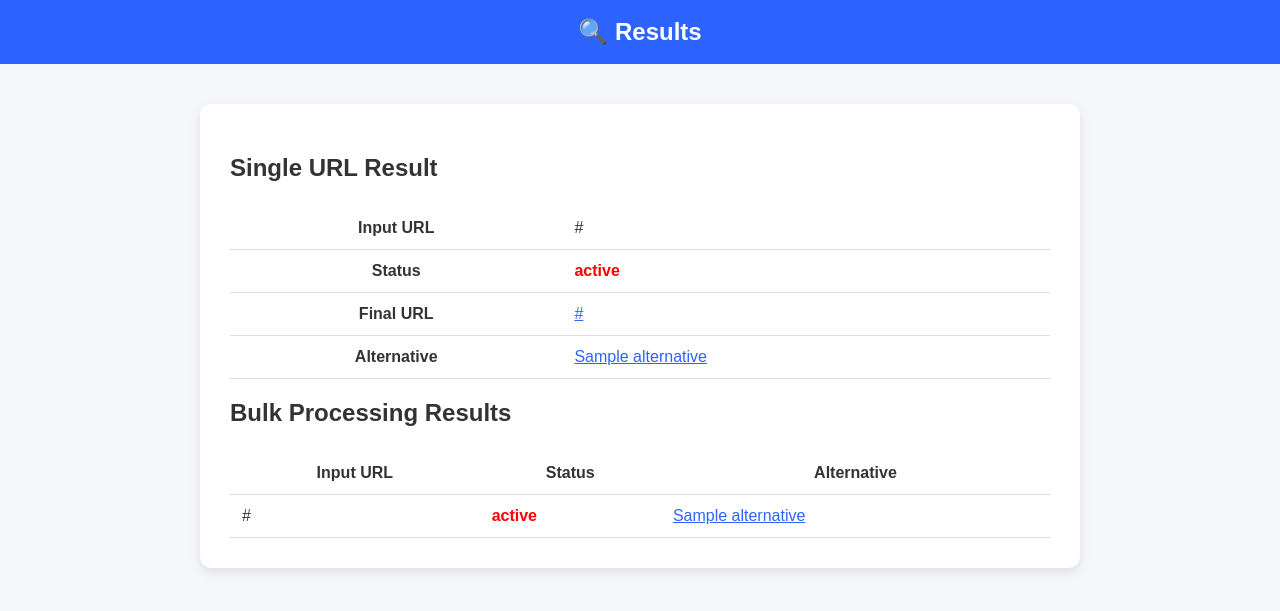
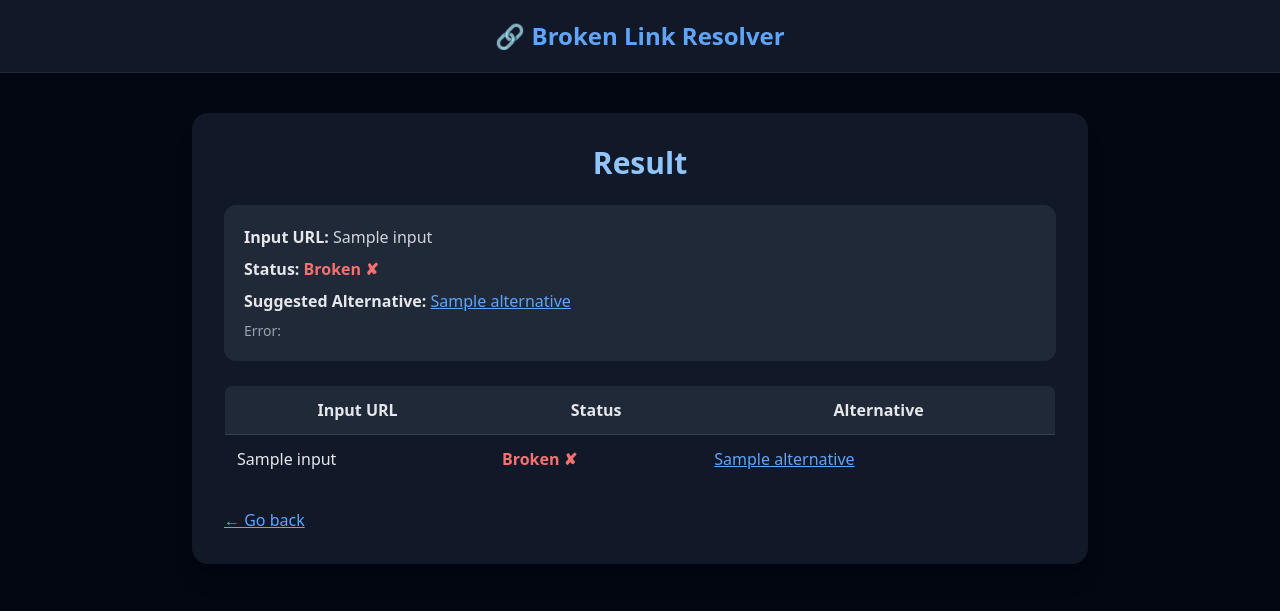
Before and after one commit to rksxox-coder/broken-link-resolver, a Flask app: template templates/result.html in a window 1280 px wide. Shown: the top 611 px of the page. Run offline with Flask 3, Linux system fonts and the light colour scheme; the template is opened without the code that fills it: most values are stand-ins (such as "Sample title", 1, 10 or a date in 2020); parts of the project's set-up code (start-up, migrations or seed data) failed here and were passed over; some libraries are stand-ins or nearby versions.

Commit message:
Update result.html

```diff
--- a/templates/result.html
+++ b/templates/result.html
@@ -1,84 +1,83 @@
-<!DOCTYPE html>
-<html>
-<head>
-    <title>Result - Broken Link Resolver</title>
-    <link rel="stylesheet" href="/static/css/style.css">
-</head>
-<body>
+{% extends "base.html" %}
+{% block content %}
 
-<div class="header">🔍 Results</div>
+<div class="max-w-4xl mx-auto p-8 rounded-2xl bg-gray-900 shadow-xl">
 
-<div class="container">
+    <h2 class="text-3xl font-bold text-blue-300 text-center mb-6">Result</h2>
 
+    <!-- SINGLE RESULT -->
     {% if result %}
-        <h2>Single URL Result</h2>
+    <div class="p-5 rounded-xl bg-gray-800">
 
-        <table class="result-table">
+        <p class="mb-2">
+            <span class="font-semibold">Input URL:</span>
+            <span class="text-gray-300">{{ result.input }}</span>
+        </p>
+
+        <p>
+            <span class="font-semibold">Status:</span>
+
+            {% if result.working %}
+                <span class="text-green-400 font-bold">Working ✔</span>
+            {% else %}
+                <span class="text-red-400 font-bold">Broken ✘</span>
+            {% endif %}
+        </p>
+
+        {% if result.alternative %}
+        <p class="mt-2">
+            <span class="font-semibold">Suggested Alternative:</span>
+            <a href="{{ result.alternative }}" class="text-blue-400 underline">
+                {{ result.alternative }}
+            </a>
+        </p>
+        {% endif %}
+
+        <p class="mt-2 text-gray-400 text-sm">
+            Error: {{ result.error }}
+        </p>
+
+    </div>
+    {% endif %}
+
+    <!-- BULK RESULTS -->
+    {% if results %}
+    <table class="w-full mt-6 border border-gray-700 rounded-lg overflow-hidden">
+        <thead class="bg-gray-800">
             <tr>
-                <th>Input URL</th>
-                <td>{{ result.url }}</td>
+                <th class="p-3 border-b border-gray-700">Input URL</th>
+                <th class="p-3 border-b border-gray-700">Status</th>
+                <th class="p-3 border-b border-gray-700">Alternative</th>
             </tr>
-            <tr>
-                <th>Status</th>
-                <td class="{{ 'status-ok' if result.valid else 'status-broken' }}">
-                    {{ result.status }}
+        </thead>
+        <tbody>
+            {% for item in results %}
+            <tr class="border-b border-gray-700">
+                <td class="p-3">{{ item.input }}</td>
+                <td class="p-3">
+                    {% if item.working %}
+                        <span class="text-green-400 font-bold">Working ✔</span>
+                    {% else %}
+                        <span class="text-red-400 font-bold">Broken ✘</span>
+                    {% endif %}
                 </td>
-            </tr>
-            <tr>
-                <th>Final URL</th>
-                <td>
-                    {% if result.final_url %}
-                        <a href="{{ result.final_url }}" target="_blank">{{ result.final_url }}</a>
+                <td class="p-3">
+                    {% if item.alternative %}
+                    <a href="{{ item.alternative }}" class="text-blue-400 underline">
+                        {{ item.alternative }}
+                    </a>
                     {% else %}
-                        -
+                        <span class="text-gray-500">—</span>
                     {% endif %}
                 </td>
             </tr>
-            <tr>
-                <th>Alternative</th>
-                <td>
-                    {% if result.alternative %}
-                        <a href="{{ result.alternative }}" target="_blank">{{ result.alternative }}</a>
-                    {% else %}
-                        No alternative found
-                    {% endif %}
-                </td>
-            </tr>
-        </table>
+            {% endfor %}
+        </tbody>
+    </table>
     {% endif %}
 
-    {% if results %}
-        <h2>Bulk Processing Results</h2>
-
-        <table class="result-table">
-            <tr>
-                <th>Input URL</th>
-                <th>Status</th>
-                <th>Alternative</th>
-            </tr>
-
-            {% for r in results %}
-                <tr>
-                    <td>{{ r.url }}</td>
-                    <td class="{{ 'status-ok' if r.valid else 'status-broken' }}">{{ r.status }}</td>
-                    <td>
-                        {% if r.alternative %}
-                            <a href="{{ r.alternative }}" target="_blank">{{ r.alternative }}</a>
-                        {% else %} - {% endif %}
-                    </td>
-                </tr>
-            {% endfor %}
-        </table>
-    {% endif %}
-
-    {% if download_ready %}
-    <a href="/download" class="btn btn-primary" style="margin-top:20px;">
-        Download Results as CSV
-    </a>
-{% endif %}
-
+    <a href="/" class="mt-6 inline-block text-blue-400 underline">← Go back</a>
 
 </div>
 
-</body>
-</html>
+{% endblock %}
```
